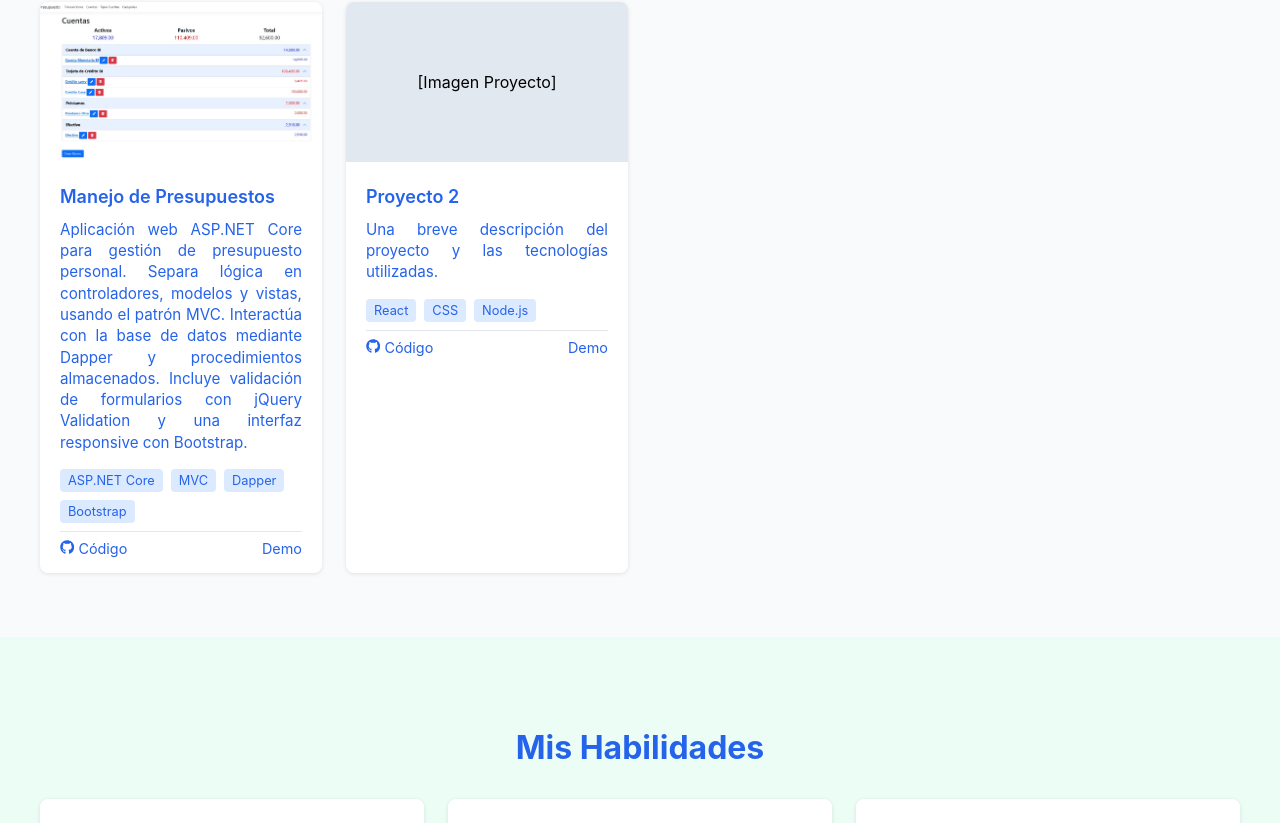
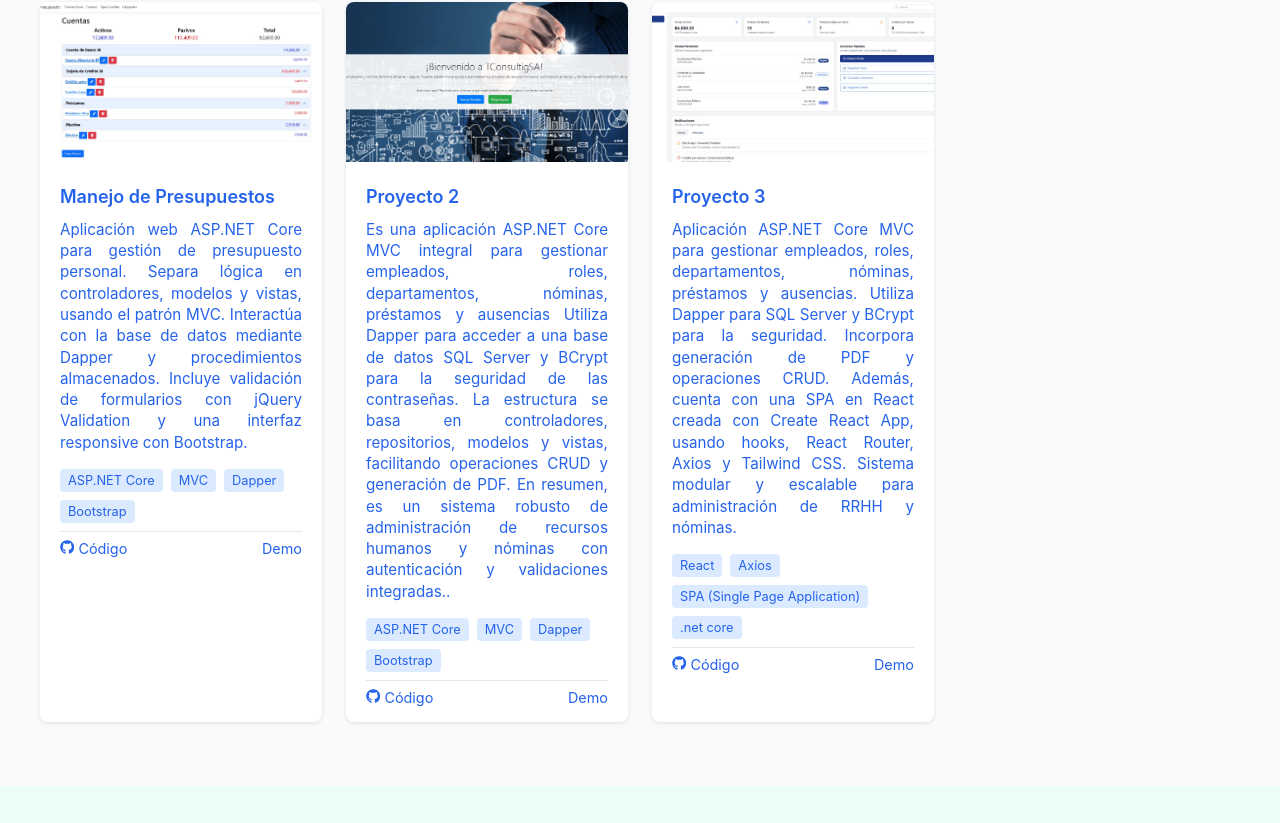
Before and after one commit to DanielValenz21/Portafolio2502, a React (Create React App) app: page / in a window 1280 px wide. Shown: the part 797-1620 px from the top of the page. Built offline with nearby package versions, Linux system fonts and the light colour scheme.

Commit message:
mejjoras visuales

```diff
--- a/src/App.js
+++ b/src/App.js
@@ -17,7 +17,6 @@ function App() {
       <Projects />
       <Skills />
       <AboutMe />
-      <Contact />
       <Footer />
     </div>
   );
--- a/src/components/Hero.jsx
+++ b/src/components/Hero.jsx
@@ -20,7 +20,7 @@ export default function Hero() {
           <div className="hero__buttons">
             {/* Cambiado a "Ver CV" */}
             <a
-              href="https://drive.google.com/file/d/1hRERja01cNFh3mcvLR9tlJBhOroKVALy/view?usp=sharing"
+              href="https://drive.google.com/file/d/1qFpJPjsSM_IR6Bb0io1zxIbue2R7R-KC/view?usp=sharing"
               target="_blank"
               rel="noreferrer"
               className="btn btn-blue"
--- a/src/components/Projects.jsx
+++ b/src/components/Projects.jsx
@@ -1,6 +1,8 @@
 import React from 'react';
 import { FaGithub } from 'react-icons/fa';  // <--- Importar el ícono de GitHub
 import proyecto1Img from '../assets/Proyecto1.jpeg'; // Ejemplo
+import proyecto2Img from '../assets/Proyecto2.jpeg'; // Ejemplo
+import proyecto3Img from '../assets/Proyecto3.jpeg'; // Ejemplo
 
 export default function Projects() {
   const projectsData = [
@@ -20,12 +22,21 @@ export default function Projects() {
     },
     {
       title: 'Proyecto 2',
-      description: 'Una breve descripción del proyecto y las tecnologías utilizadas.',
-      tags: ['React', 'CSS', 'Node.js'],
-      codeLink: '#',
+      description: 'Es una aplicación ASP.NET Core MVC integral para gestionar empleados, roles, departamentos, nóminas, préstamos y ausencias Utiliza Dapper para acceder a una base de datos SQL Server y BCrypt para la seguridad de las contraseñas. La estructura se basa en controladores, repositorios, modelos y vistas, facilitando operaciones CRUD y generación de PDF. En resumen, es un sistema robusto de administración de recursos humanos y nóminas con autenticación y validaciones integradas..',
+      tags: ['ASP.NET Core', 'MVC', 'Dapper', 'Bootstrap'],
+      codeLink: 'https://github.com/DanielValenz21/TConsulting',
       demoLink: '#',
-      image: null
+      image: proyecto2Img
     },
+    {
+      title: 'Proyecto 3',
+      description: 'Aplicación ASP.NET Core MVC para gestionar empleados, roles, departamentos, nóminas, préstamos y ausencias. Utiliza Dapper para SQL Server y BCrypt para la seguridad. Incorpora generación de PDF y operaciones CRUD. Además, cuenta con una SPA en React creada con Create React App, usando hooks, React Router, Axios y Tailwind CSS. Sistema modular y escalable para administración de RRHH y nóminas.',
+      tags: ['React', 'Axios', 'SPA (Single Page Application)', '.net core'],
+      codeLink: 'https://github.com/DanielValenz21/volcan-front',
+      demoLink: '#',
+      image: proyecto3Img
+    }
+
   ];
 
   return (
```
Also changed, not shown: src/assets/Proyecto2.jpeg (added), src/assets/Proyecto3.jpeg (added).
